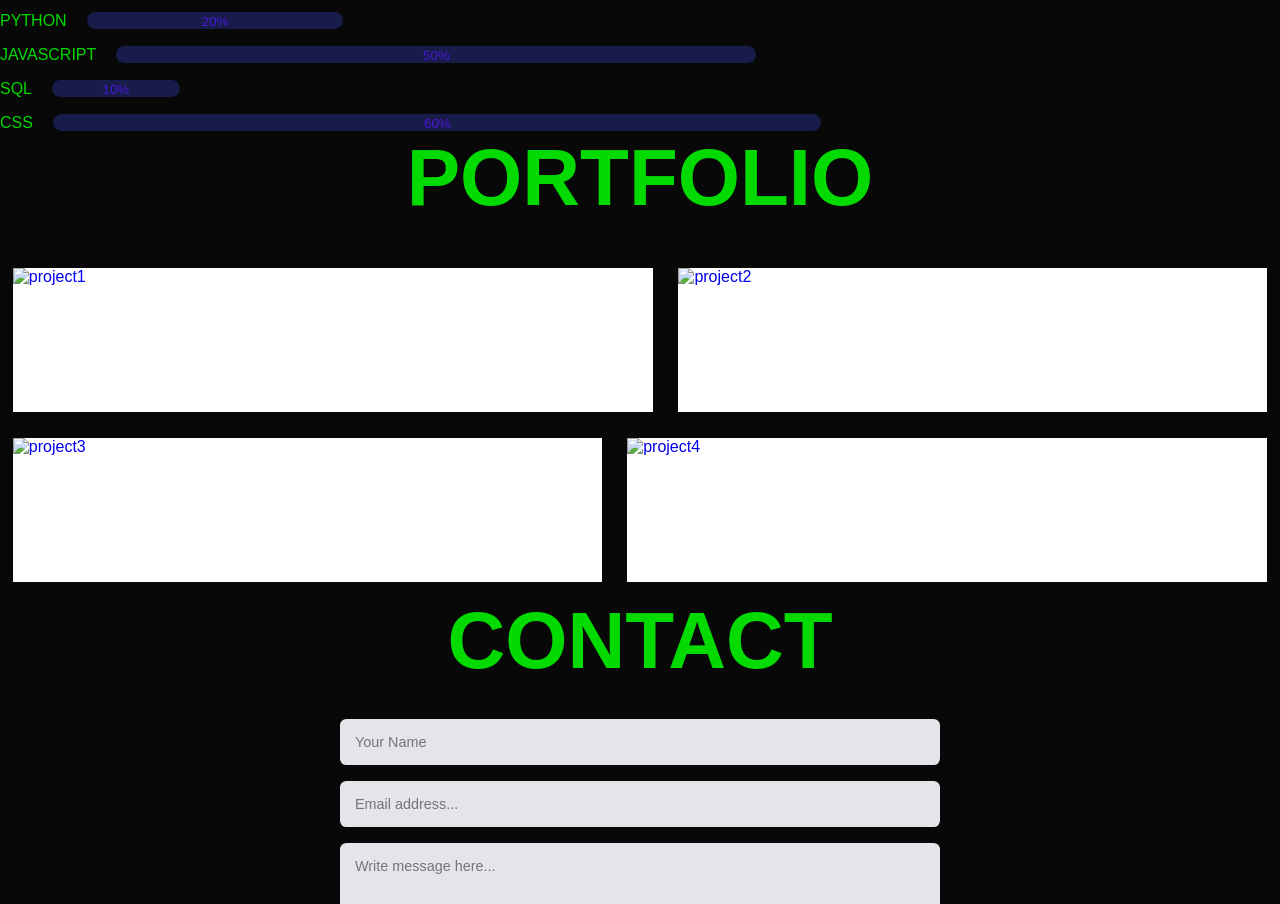
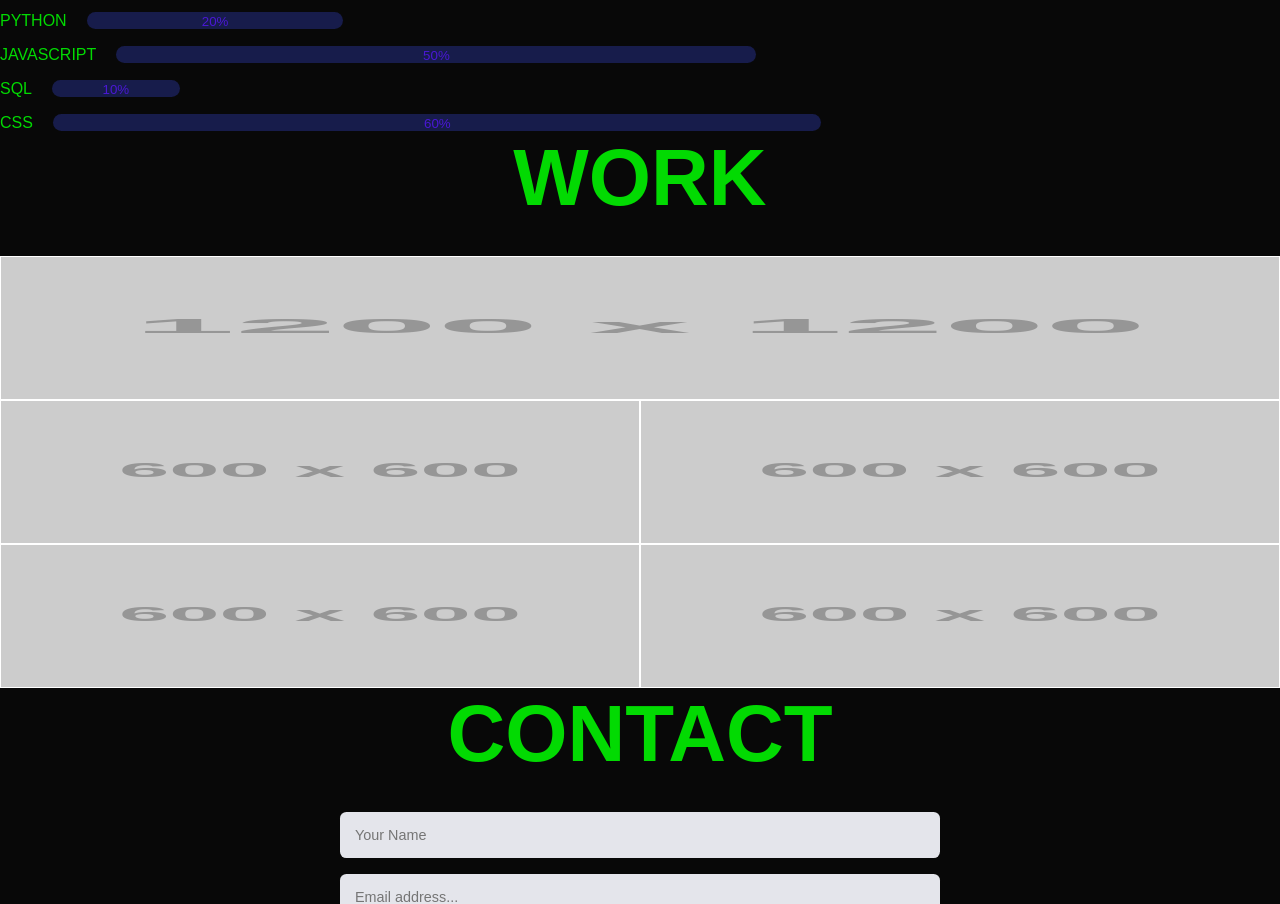
Before and after one commit to Zechariahmn/Zechariah-portfolio, a plain HTML site: page index.html in a window 1280 px wide. Shown: the part 920-1824 px from the top of the page. Drawn offline with nearby package versions, Linux system fonts and the light colour scheme; placeholder pictures from the web are drawn by us; a web font is replaced by a local one.

Commit message:
fixed html and css

```diff
--- a/assets/css/style.css
+++ b/assets/css/style.css
@@ -219,7 +219,7 @@ small[prof="20"] {
 }
 
 
-/* -------------- portfolio -------------*/
+/* -------------- Work -------------*/
 .gallery {
 	margin: auto;
   }
@@ -227,14 +227,16 @@ small[prof="20"] {
 	display: block;
 	float: left;
 	background-color: white;
-  margin: 1%;
+	padding: 1px;
 	height: 9rem;
   }
   .big{
-  width:50%;
+	width:100%;
   }
   .small {
-  width: 46%;
+
+	width: 50%;
+
   }
 
 /* -------------- social -------------*/
--- a/index.html
+++ b/index.html
@@ -27,7 +27,7 @@
 		  <li><a class="nav-link" href="#home">Home</a></li>
 		  <li><a class="nav-link" href="#about">About</a></li>
 		  <li><a class="nav-link" href="#skill">Skills</a></li>
-		  <li><a class="nav-link" href="#portfolio">Portfolio</a></li>
+		  <li><a class="nav-link" href="#portfolio">Work</a></li>
 		  <li><a class="nav-link" href="#contact">Contact</a></li>
 		</ul>
 
@@ -78,7 +78,7 @@
 			<div class="about-text">
 				<p>Hello! I am Zechariah.</p>
 				<p>I just want to show you my abilities and progress for myself and my projects.</p>
-				<p>i am always trying to learn new things and constantly trying to improve my abilities in order to do a better job at making those who i am helping happy.</p>
+				<p>I am always trying to learn new things and constantly trying to improve my abilities in order to do a better job at making those who i am helping happy.</p>
 			</div>
 		</div>
 	</section>
@@ -127,28 +127,32 @@
 	</section>
 
 
-<!-- Portfolio -->
+<!-- Work -->
 <section class="portfolio container" id="portfolio">
 
 	<!-- Heading -->
-		<h2 class="heading"> Portfolio </h2>
+	<h2 class="heading"> Work </h2>
 
 
   <div class="gallery wow fadeInLeft">
-		<a href="placeholder">
-		  <img alt="project1" class="big" src="" />
+	<a href="https://placeholder.com">
+	  <img alt="project1" class="big" src="https://via.placeholder.com/1200" />
 	</a>
-		<a href="placeholder">
-		  <img alt="project2" class="small" src="" />
+	<br class="clear">
+	<a href="https://placeholder.com">
+	  <img alt="project2" class="small" src="https://via.placeholder.com/600" />
 	</a>
-		<br class="clear" />
-		<a href="placeholder">
-		  <img alt="project3" class="small" src=""/>
+	<a href="https://placeholder.com">
+	  <img alt="project3" class="small" src="https://via.placeholder.com/600" />
 	</a>
-		<a href="placeholder">
-		<img alt="project4" class="big" src="" />
+	<br class="clear">
+	<a href="https://placeholder.com">
+	  <img alt="project4" class="small" src="https://via.placeholder.com/600" />
 	</a>
-		<br class="clear" />
+	<a href="https://placeholder.com">
+	  <img alt="project5" class="small" src="https://via.placeholder.com/600" />
+	</a>
+	<br class="clear">
 	  </div>
 	</section>
 
```
Lines whose indentation alone changed are shown as unchanged.
